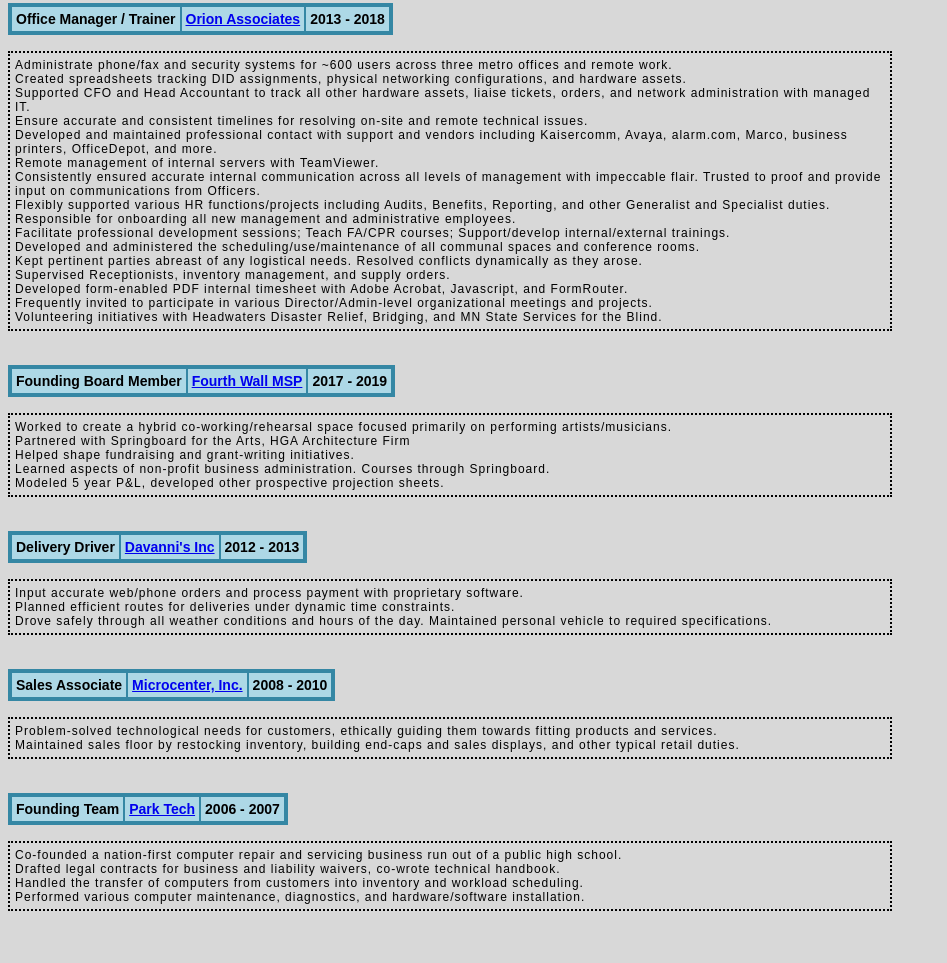
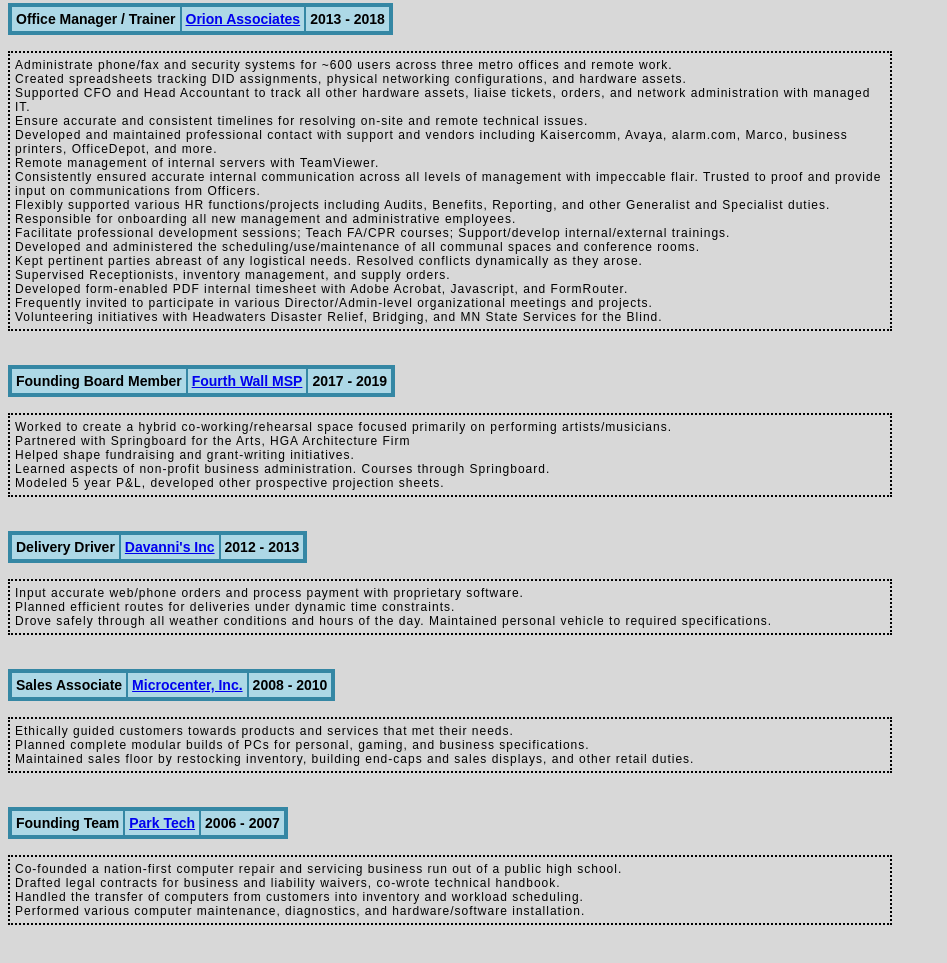
Before and after one commit to AllenJoeG/AllenJoeG.github.io, a plain HTML site: page index.html in a window 1280 px wide. Shown: the part 283-1246 px from the top of the page, without its empty margins (0-947 px from the left). Drawn offline with Linux system fonts and the light colour scheme.

Commit message:
Update index.html

```diff
--- a/index.html
+++ b/index.html
@@ -89,8 +89,9 @@
       </tr>
     </table>
     <ul class="duties">
-      <li>Problem-solved technological needs for customers, ethically guiding them towards fitting products and services.</li>
-      <li>Maintained sales floor by restocking inventory, building end-caps and sales displays, and other typical retail duties.</li>
+        <li>Ethically guided customers towards products and services that met their needs.</li>
+      <li>Planned complete modular builds of PCs for personal, gaming, and business specifications.</li>
+      <li>Maintained sales floor by restocking inventory, building end-caps and sales displays, and other retail duties.</li>
     </ul>
   </div>
   <br>
```
